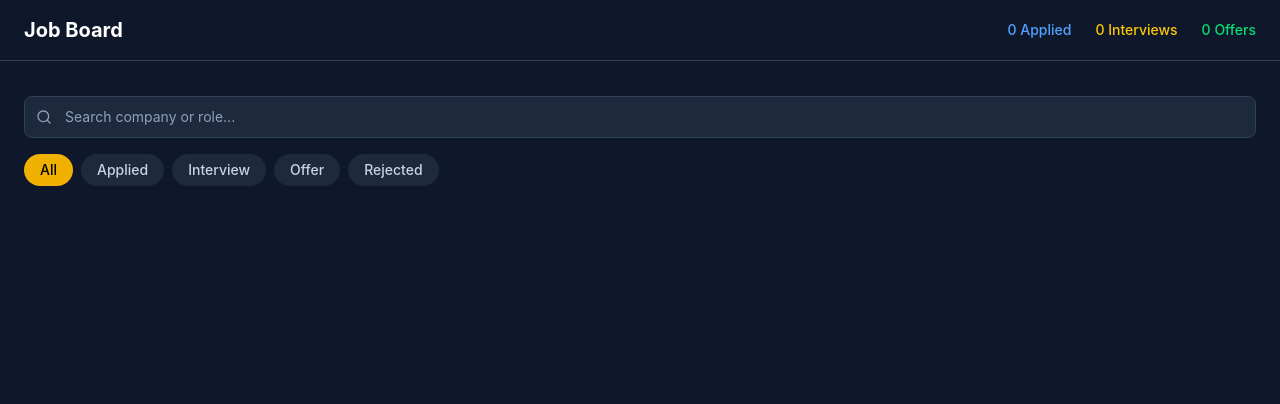
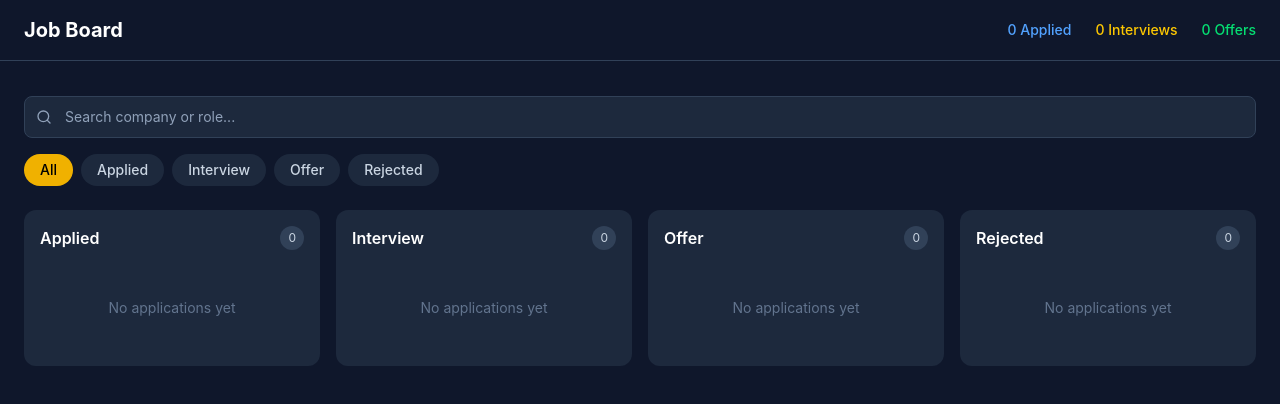
Before and after one commit to sarangan16/job-board, a React (Vite) app: page / in a window 1280 px wide. Shown: the top 404 px of the page. Built offline with nearby package versions, Linux system fonts and the light colour scheme.

Commit message:
add: kanban board skeleton with 4 columns

```diff
--- a/src/App.tsx
+++ b/src/App.tsx
@@ -1,6 +1,7 @@
 
 import Navbar from "./components/Navbar"
 import SearchBar from "./components/SearchBar"
+import KanbanBoard from "./components/KanbanBoard"
 
 export default function App() {
   return (
@@ -8,7 +9,7 @@ export default function App() {
       <Navbar />
       <main className="pt-24 px-6 max-w-7xl mx-auto">
         <SearchBar />
-
+        <KanbanBoard />
       </main>
     </div>
   )
--- /dev/null
+++ b/src/components/KanbanBoard.tsx
@@ -0,0 +1,42 @@
+import { useJobStore } from "../store/useJobStore";
+import type { Status } from "../types/index";
+
+const columns: Status[] = ["Applied", "Interview", "Offer", "Rejected"];
+
+export default function KanbanBoard() {
+  const jobs = useJobStore((state) => state.jobs);
+  const searchQuery = useJobStore((state) => state.searchQuery);
+  const filterStatus = useJobStore((state) => state.filterStatus);
+
+  const filtered = jobs.filter((job) =>
+    job.company.toLowerCase().includes(searchQuery.toLowerCase()) ||
+    job.role.toLowerCase().includes(searchQuery.toLowerCase())
+  );
+
+  const visibleJobs = filterStatus === "All"
+    ? filtered
+    : filtered.filter((job) => job.status === filterStatus);
+
+  return (
+    <div className="flex flex-col lg:flex-row gap-4">
+      {columns.map((status) => (
+        <div key={status} className="flex-1 bg-slate-800 rounded-xl p-4">
+
+          {/* Column Header */}
+          <div className="flex items-center justify-between mb-4">
+            <h2 className="font-semibold text-white">{status}</h2>
+            <span className="bg-slate-700 text-slate-300 text-xs px-2 py-1 rounded-full">
+              {visibleJobs.filter((j) => j.status === status).length}
+            </span>
+          </div>
+
+          {/* Empty State */}
+          <div className="text-slate-500 text-sm text-center py-8">
+            No applications yet
+          </div>
+
+        </div>
+      ))}
+    </div>
+  );
+}
```
